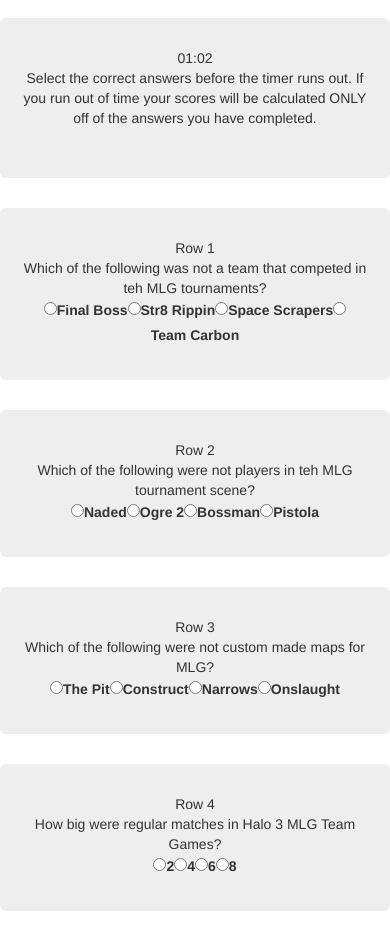
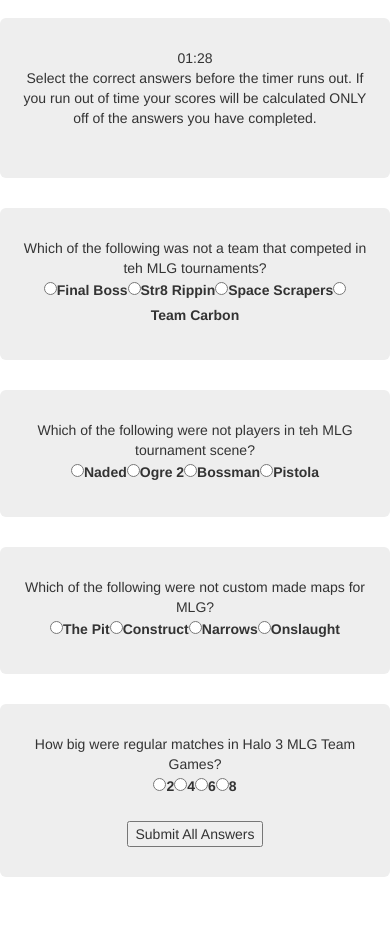
Before and after one commit to IzzleNizzle/TriviaGame, a plain HTML site: page index.html in a window 390 px wide. Both pictures are taken after a click on the button "Start". Shown: the part 53-994 px from the top of the page. After the commit the page ends 961 px from the top, so only its background shows below. Drawn offline with nearby package versions, Linux system fonts and the light colour scheme.

Commit message:
Cleaned up the code a bit.

```diff
--- a/assets/javascript/app.js
+++ b/assets/javascript/app.js
@@ -1,5 +1,4 @@
-// Variable for first answer
-
+// Variable for answers
 var answer1 = null;
 var answer2 = null;
 var answer3 = null;
@@ -9,12 +8,6 @@ var answer4 = null;
 var correct = 0;
 var incorrect = 0;
 var unanswered = 0;
-
-// Variables for rows
-// var row1 = $("#row1");
-// var row2 = $("#row2");
-// var row3 = $("#row3");
-// var row4 = $("#row4");
 
 // Array for trivia questions
 var trivia = [{
@@ -44,15 +37,13 @@ $(document).ready(function () {
   $("#row2").hide();
   $("#row3").hide();
   $("#row4").hide();
+  $("#row5").hide();
+
 });
 
 // Function for start button
 $(startButton).on("click", function () {
-
-  // $("#main-content").empty();
-  // $("#row1").show();
-
-
+  // Function that starts all the game logic and prints to the screen
   buildGamePage();
 
 });
@@ -66,11 +57,12 @@ function buildGamePage() {
   $("#row2").show();
   $("#row3").show();
   $("#row4").show();
+  $("#row5").show();
+
   // build variable for timer and add to next page
   var timerObj = $("<div>");
   timerObj.attr("id", "timer");
   $('#main-content').prepend(timerObj);
-
   // Starts stopwatch
   stopwatch.start();
 
@@ -82,20 +74,21 @@ function buildGamePage() {
 
   // Builds Question 1, Question 2, Question 3, Question 4
   for (i = 0; i < 4; i++) {
+
     // Builds Line Break for spacing
     var lineBreak = $("<br>");
+    // Builds Questions from the array of objects
     var question = $("<div>");
     question.html(trivia[i].question);
     $("#row" + (i + 1)).append(question);
-    // $("#main-content").append(lineBreak);
 
-    // answers.append("<form id='trivia-questions" + i + "'> <div><input type='radio' id='contactChoice1' name='contact' value='" + trivia[i].possAnswers[0] + "'><label for='contactChoice1'>" + trivia[i].possAnswers[0] + "</label>    <input type='radio' id='contactChoice2'           name='contact' value='" + trivia[i].possAnswers[1] + "'>    <label for='contactChoice2'>" + trivia[i].possAnswers[1] + "</label>    <input type='radio' id='contactChoice3'           name='contact' value='" + trivia[i].possAnswers[2] + "'>    <label for='contactChoice3'>" + trivia[i].possAnswers[2] + "</label> <input type='radio' id='contactChoice4' name='contact' value='" + trivia[i].possAnswers[3] + "'><label for='contactChoice1'>" + trivia[i].possAnswers[3] + "</label> </div>  <div>    <button type='submit'>Submit</button>  </div></form>");
 
-    // $("#row" + (i + 1)).append("<div>");
+    // Creates rows for forms to be stored in
     var divRow = $("<div class='test" + i + "'>");
     var answers = $("<form>");
     answers.attr("id", "trivia-question" + i);
 
+    // Creating 4 question bullet points
     for (j = 0; j < 4; j++) {
 
       // answers.append("<div>");
@@ -103,9 +96,9 @@ function buildGamePage() {
 
 
     }
+
+    // Appends answers to row and appends Row to the page
     divRow.append(answers);
-    // var startButton = $("<button type='submit'>Submit</button>");
-    // answers.append(startButton);
     $("#row" + (i + 1)).append(divRow);
   }
 
@@ -128,37 +121,14 @@ function buildGamePage() {
     answer4 = ($('input[name=contact]:checked', '#trivia-question3').val());
   });
 
-  // $('#main-content').append("<form id='trivia-questions'><p>Please select your preferred contact method:</p><div><input type='radio' id='contactChoice1' name='contact' value='email'><label for='contactChoice1'>Email</label>    <input type='radio' id='contactChoice2'           name='contact' value='phone'>    <label for='contactChoice2'>Phone</label>    <input type='radio' id='contactChoice3'           name='contact' value='mail'>    <label for='contactChoice3'>Mail</label>  </div>  <div>    <button type='submit'>Submit</button>  </div></form>");
-
-  // var form = document.querySelector("form");
-
-
-  // form.addEventListener("submit", function(event) {
-  //   var data = new FormData(form);
-  //   // console.log(data);
-  //   var output = "";
-  //   for (const entry of data) {
-  //     output = entry[0] + "=" + entry[1] + "\r";
-  //   };
-  //   // console.log(data);
-  //   console.log(output);
-  //   event.preventDefault();
-  //   var q1 = $("#contactChoice1").val();
-
-  //   console.log(q1);
-  // }, false);
-
-
-  var form = document.querySelector("form");
-
-
-  form.addEventListener("submit", function (event) {
-    event.preventDefault();
+  // Button to stop the game
+  var endButton = $("<button>");
+  endButton.text("Submit All Answers");
+  endButton.on("click", function () {
     buildEndPage();
-  }, false);
-
-
-
+  })
+  $("#row4").append(lineBreak);
+  $("#row4").append(endButton);
 
 }
 
@@ -167,20 +137,16 @@ function buildGamePage() {
 
 // Function to build End Page
 function buildEndPage() {
-  // $('#main-content').empty();
-  // $('#main-content').html("Testing for my purposes");
-  console.log("You have run out of time!");
+  //Function to calculate wins/losses
+  processInput();
 
-  console.log(answer1);
-  console.log(answer2);
-  console.log(answer3);
-  console.log(answer4);
-  processInput();
+  // Prints out results and gets rid of rows not needed
   $("#main-content").empty();
   $("#row1").empty();
   $("#row2").hide();
   $("#row3").hide();
   $("#row4").hide();
+  $("#row5").hide();
   $("#main-content").text("Here are your results!");
   $("#row1").text("Correct Answers: " + correct + " Incorrect Answers: " + incorrect + " Unanswered Questions: " + unanswered);
 
@@ -188,34 +154,37 @@ function buildEndPage() {
 
 
 function processInput() {
-  if (answer1 === "Space Scrapers"){
+
+  // Processes logic to see what answers are correct and not correct.
+
+  if (answer1 === "Space Scrapers") {
     correct++;
-  }else if(answer1 === null){
+  } else if (answer1 === null) {
     unanswered++;
-  }else{
+  } else {
     incorrect++;
   };
 
-  if (answer2 === "Bossman"){
+  if (answer2 === "Bossman") {
     correct++;
-  }else if(answer2 === null){
+  } else if (answer2 === null) {
     unanswered++;
-  }else{
+  } else {
     incorrect++;
   };
 
-  if (answer3 === "Onslaught"){
+  if (answer3 === "Onslaught") {
     correct++;
-  }else if(answer3 === null){
+  } else if (answer3 === null) {
     unanswered++;
-  }else{
+  } else {
     incorrect++;
   }
-  if (answer4 === "4"){
+  if (answer4 === "4") {
     correct++;
-  }else if(answer4 === null){
+  } else if (answer4 === null) {
     unanswered++;
-  }else{
+  } else {
     incorrect++;
   }
 }
@@ -240,8 +209,9 @@ var stopwatch = {
 
     //  TODO: Use setInterval to start the count here and set the clock to running.
     if (!clockRunning) {
-      intervalId = setInterval(stopwatch.count, 100);
+      intervalId = setInterval(stopwatch.count, 1000);
       clockRunning = true;
+      $('#timer').text("01:30");
     }
   },
 
@@ -291,7 +261,3 @@ var stopwatch = {
     return minutes + ":" + seconds;
   }
 };
-
-
-  // // Start timer for testing purposes
-  // stopwatch.start();
--- a/index.html
+++ b/index.html
@@ -38,25 +38,28 @@
 
         <div class="row">
 
-            <div class="col-md-12 jumbotron" id="main-content">MLG Trivia Mania</div>
+            <div class="col-md-12 jumbotron" id="main-content">MLG Trivia Mania</br></div>
 
         </div>
 
         <div class="row">
-            <div class="col-md-12 jumbotron" id="row1">Row 1</div>
+            <div class="col-md-12 jumbotron" id="row1"></div>
         </div>
 
         <div class="row">
-            <div class="col-md-12 jumbotron" id="row2">Row 2</div>
+            <div class="col-md-12 jumbotron" id="row2"></div>
         </div>
 
         <div class="row">
-            <div class="col-md-12 jumbotron" id="row3">Row 3</div>
+            <div class="col-md-12 jumbotron" id="row3"></div>
         </div>
 
         <div class="row">
-            <div class="col-md-12 jumbotron" id="row4">Row 4</div>
+            <div class="col-md-12 jumbotron" id="row4"></div>
+            <div class="col-md-12" id="row5"></div>
         </div>
+
+
 
 
     </div>
```
